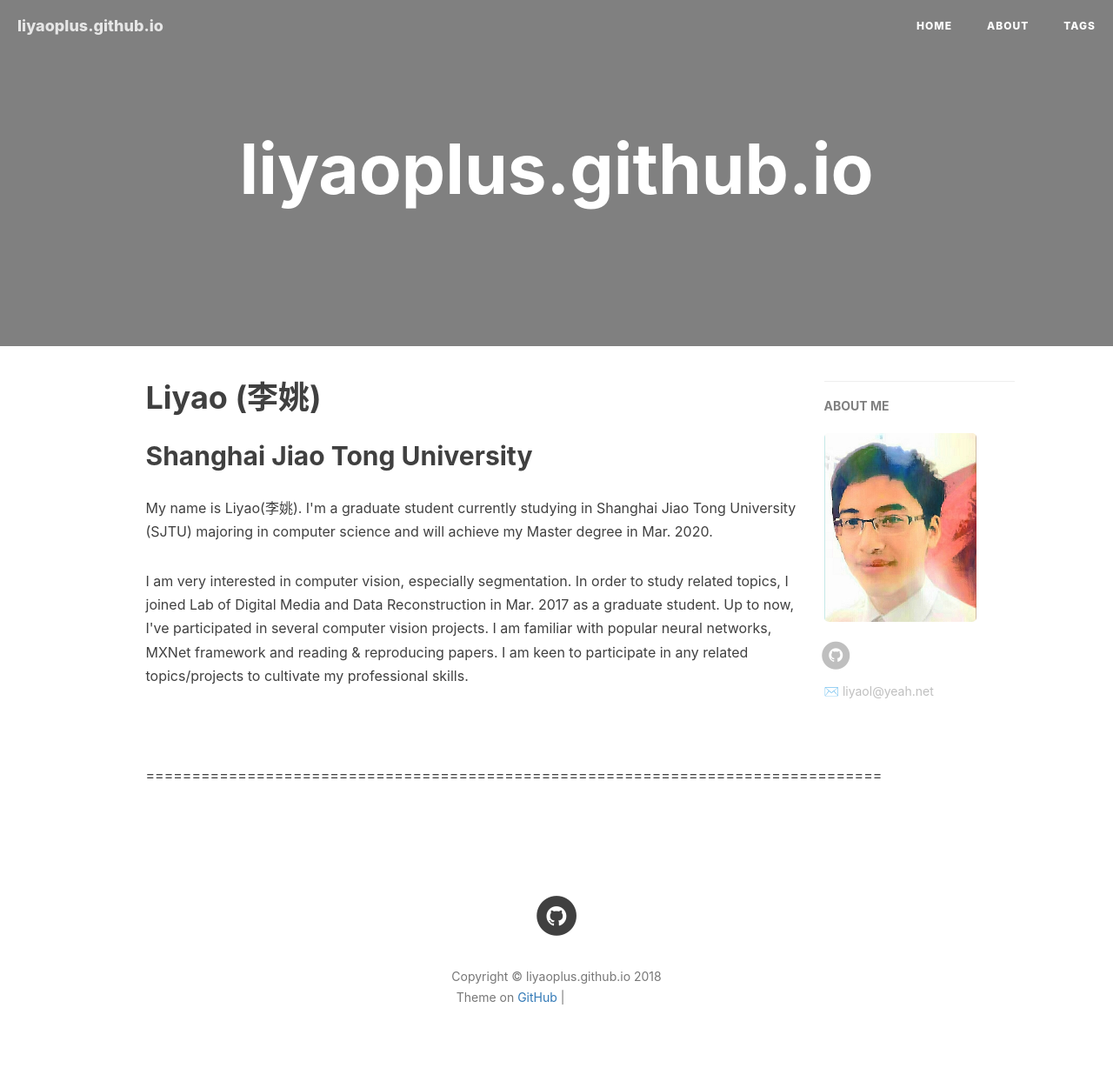
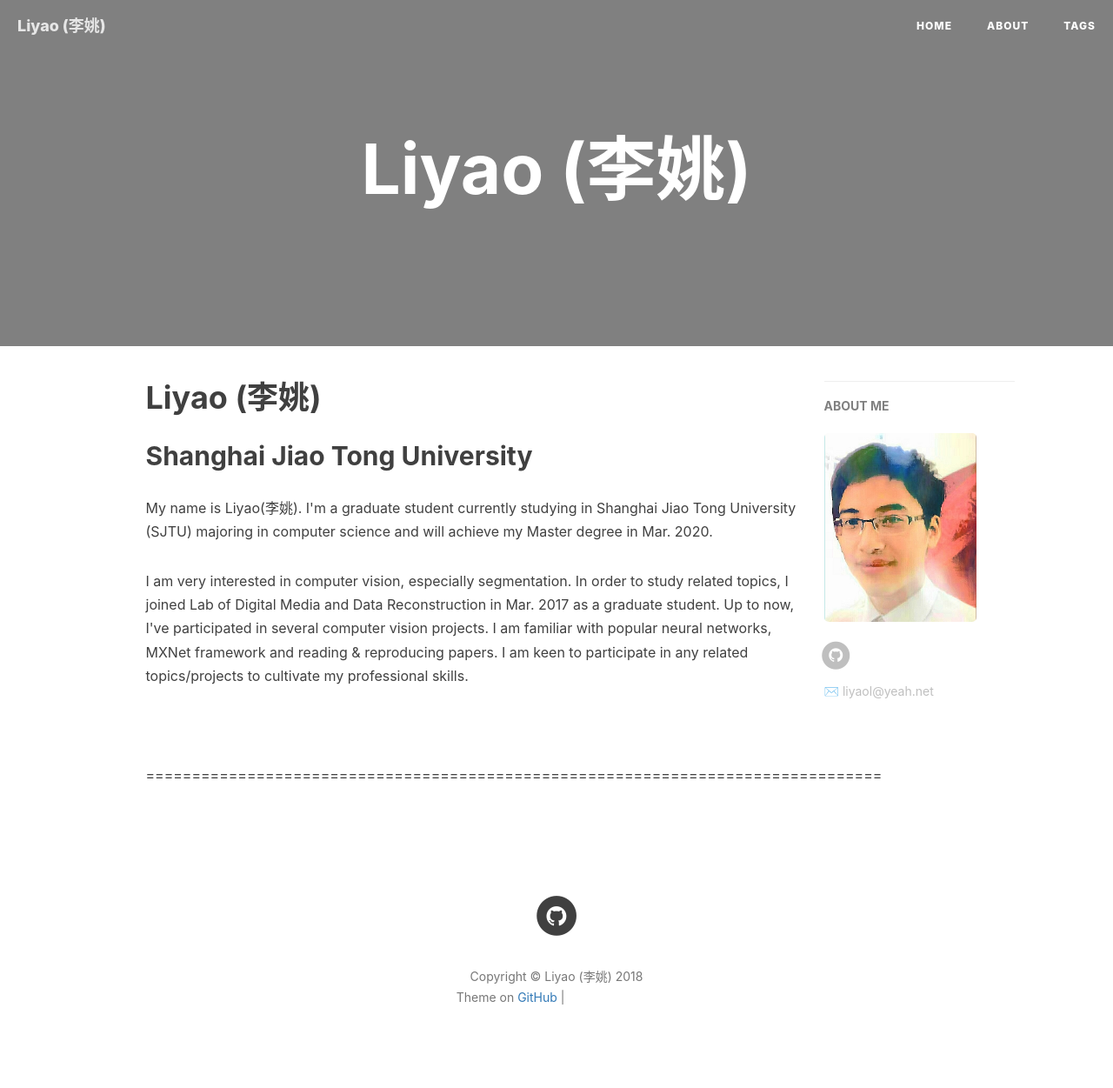
Before and after one commit to liyaoplus/liyaoplus.github.io, a Jekyll site: the page built from index.html, in a window 1280 px wide. Shown: the whole page at 87% size. Built offline with Jekyll 4.4.1, drawn with Linux system fonts in a browser that asks for light colours; nearby versions of some CDN libraries; the list of posts is cut into pages by our own code; comment, search, counter and statistics services are not loaded; some of the changed lines change nothing that is shown; grey boxes are pictures that could not be loaded.

Commit message:
Update _config.yml

```diff
--- a/_config.yml
+++ b/_config.yml
@@ -1,5 +1,5 @@
 # Site settings
-#title: Liyao (李姚)
+title: Liyao (李姚)
 SEOTitle: Liyao
 #header-img: img/post-bg-desk.jpg
 email: liyaol@yeah.net
```
